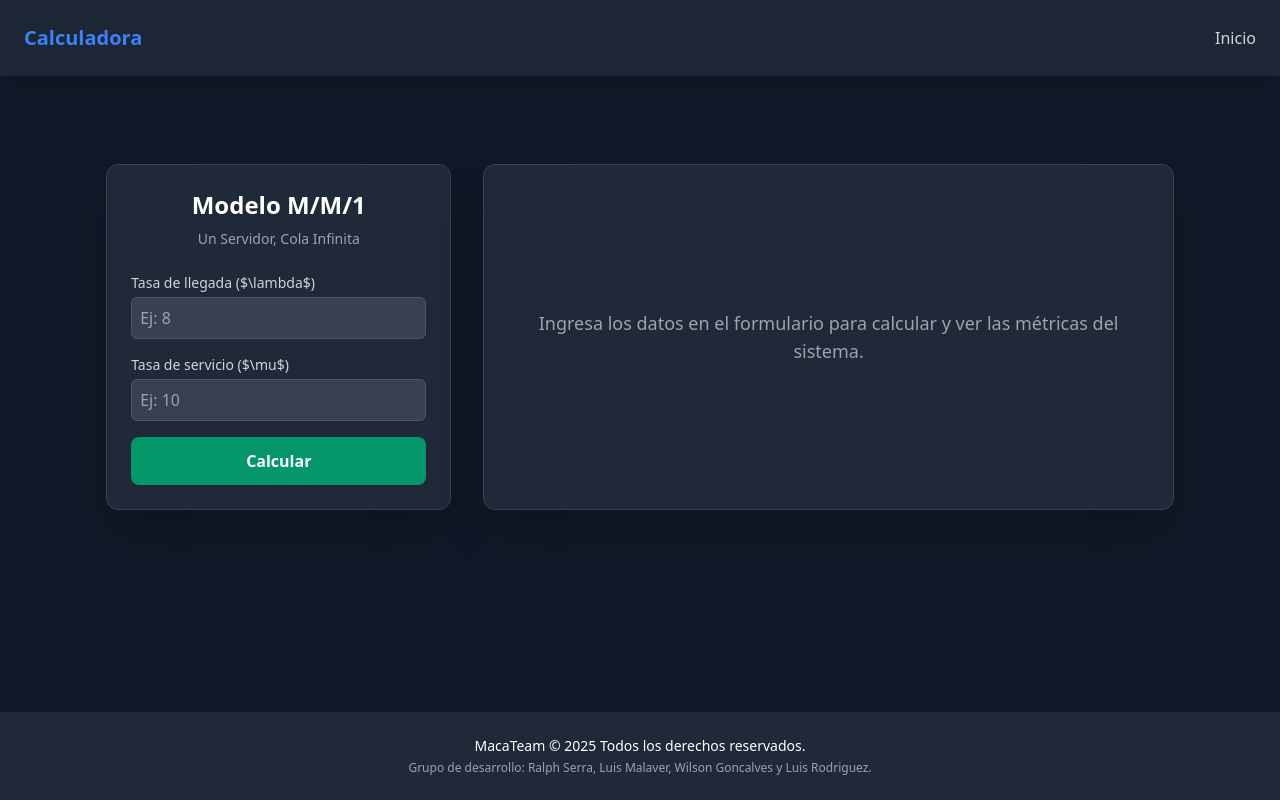
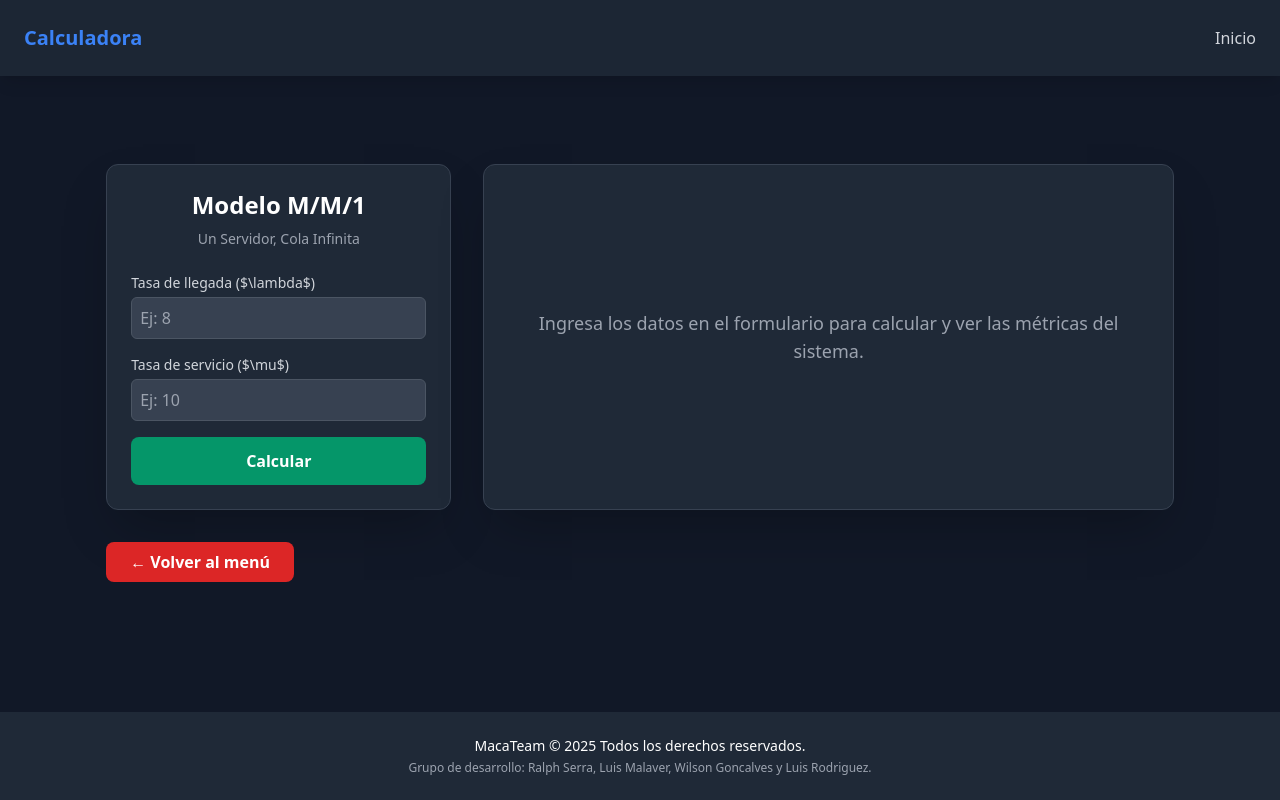
Before and after one commit to ralphdev55/Calculadora-Estadistica, a React (Vite) app: page /manual/serversincola in a window 1280 px wide. Built offline with nearby package versions, Linux system fonts and the light colour scheme.

Commit message:
fixed (server_sin_cola), no estaba el boton de volver al menu asi que lo añadi

```diff
--- a/src/views/Server_sin_cola.jsx
+++ b/src/views/Server_sin_cola.jsx
@@ -189,17 +189,25 @@ function Server_sin_cola() {
                 </div>
             </div>
 
-            {/* Botón de Imprimir que solo aparece si hay resultados (se oculta al imprimir) */}
+            {/* --- BOTONES INFERIORES (OCULTAR EN IMPRESIÓN) --- */}
+                        <div className="flex justify-between items-center mt-8 print:hidden">
+                            <Link
+                                to="/"
+                                className="bg-red-600 hover:bg-red-700 text-white font-bold py-2 px-6 rounded-lg transition-colors duration-300"
+                            >
+                                &larr; Volver al menú
+                            </Link>
+
                             {results && (
-                 <div className="flex justify-end items-center mt-8 print:hidden">
                                 <button
                                     onClick={handlePrint}
                                     className="bg-blue-600 hover:bg-blue-700 text-white font-bold py-2 px-6 rounded-lg transition-colors duration-300"
                                 >
                                     Imprimir Resultados 🖨️
                                 </button>
+                            )}
                         </div>
-            )}
+
         </div>
     );
 }
```
Lines whose indentation alone changed are shown as unchanged.
